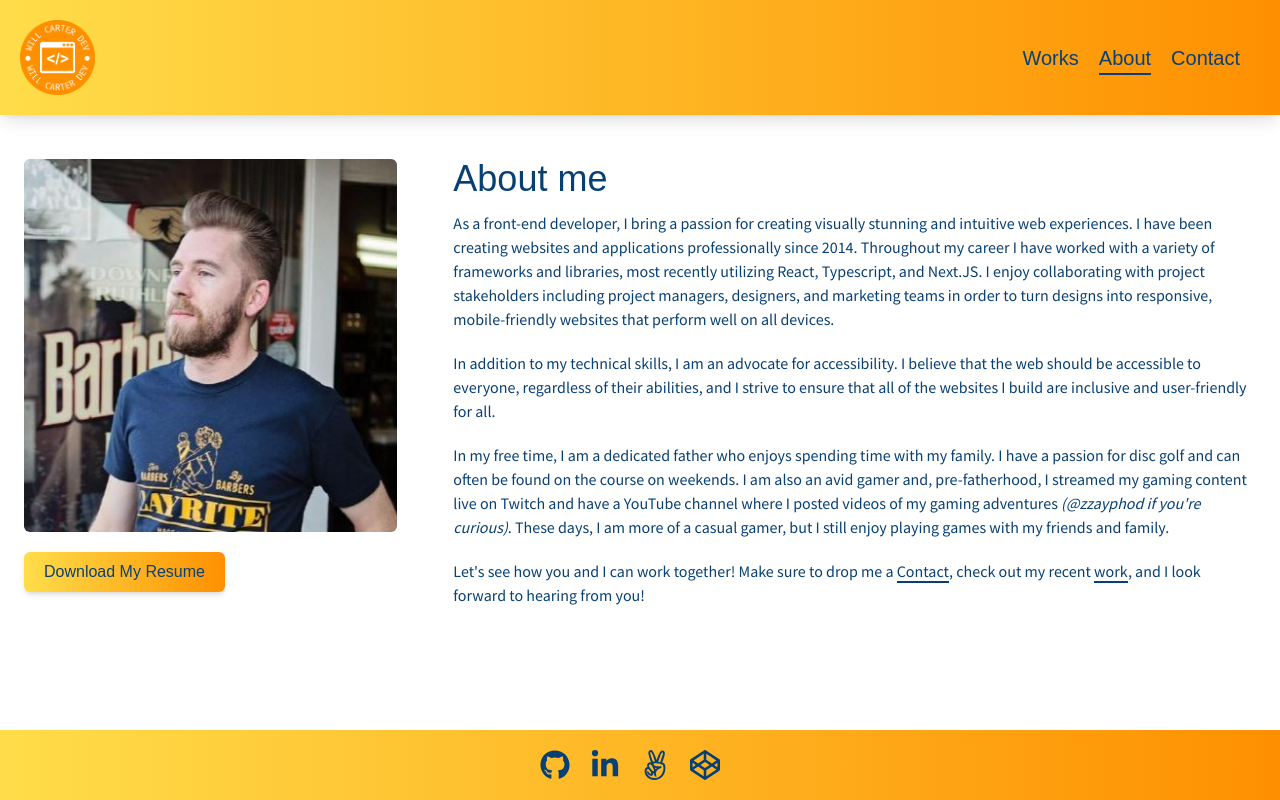
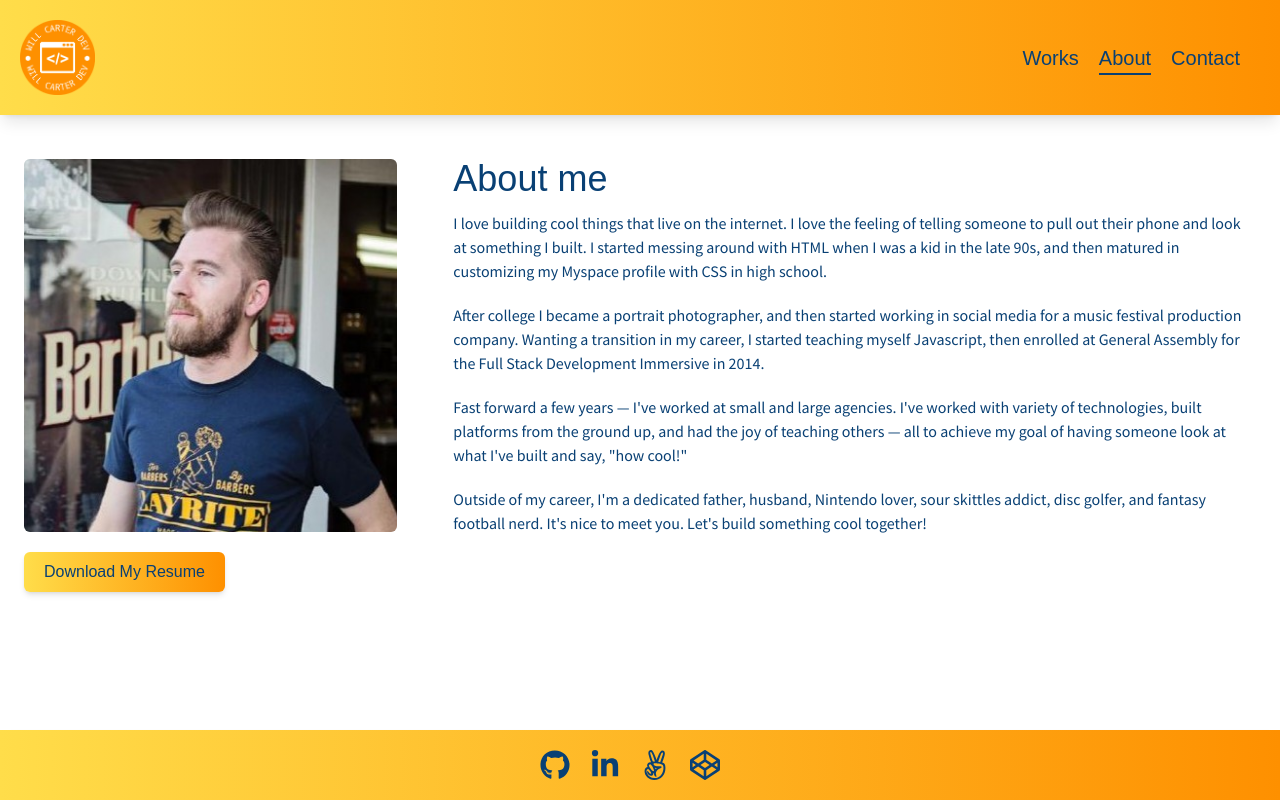
Before and after one commit to whcarter3/willcarter.dev, a Next.js app: page /about in a window 1280 px wide. Built offline with nearby package versions, Linux system fonts and the light colour scheme; a web font is replaced by a local one.

Commit message:
updates about me copy

```diff
--- a/pages/about.tsx
+++ b/pages/about.tsx
@@ -41,53 +41,35 @@ const About = (): JSX.Element => {
           <div className="col-span-2">
             <h1 className="text-4xl mb-3">About me</h1>
             <p className="mb-5">
-              As a front-end developer, I bring a passion for creating
-              visually stunning and intuitive web experiences. I have
-              been creating websites and applications professionally
-              since 2014. Throughout my career I have worked with a
-              variety of frameworks and libraries, most recently
-              utilizing React, Typescript, and Next.JS. I enjoy
-              collaborating with project stakeholders including
-              project managers, designers, and marketing teams in
-              order to turn designs into responsive, mobile-friendly
-              websites that perform well on all devices.
+              I love building cool things that live on the internet. I
+              love the feeling of telling someone to pull out their
+              phone and look at something I built. I started messing
+              around with HTML when I was a kid in the late 90s, and
+              then matured in customizing my Myspace profile with CSS
+              in high school.
             </p>
             <p className="mb-5">
-              In addition to my technical skills, I am an advocate for
-              accessibility. I believe that the web should be
-              accessible to everyone, regardless of their abilities,
-              and I strive to ensure that all of the websites I build
-              are inclusive and user-friendly for all.
+              After college I became a portrait photographer, and then
+              started working in social media for a music festival
+              production company. Wanting a transition in my career, I
+              started teaching myself Javascript, then enrolled at
+              General Assembly for the Full Stack Development
+              Immersive in 2014.
             </p>
             <p className="mb-5">
-              In my free time, I am a dedicated father who enjoys
-              spending time with my family. I have a passion for disc
-              golf and can often be found on the course on weekends. I
-              am also an avid gamer and, pre-fatherhood, I streamed my
-              gaming content live on Twitch and have a YouTube channel
-              where I posted videos of my gaming adventures{' '}
-              <em>(@zzayphod if you&apos;re curious)</em>. These days,
-              I am more of a casual gamer, but I still enjoy playing
-              games with my friends and family.
+              Fast forward a few years &mdash; I&apos;ve worked at
+              small and large agencies. I&apos;ve worked with variety
+              of technologies, built platforms from the ground up, and
+              had the joy of teaching others &mdash; all to achieve my
+              goal of having someone look at what I&apos;ve built and
+              say, &quot;how cool!&quot;
             </p>
 
             <p className="mb-5">
-              Let&apos;s see how you and I can work together! Make
-              sure to drop me a{' '}
-              <Link
-                href="/contact"
-                className="border-b-2 border-brand-darker"
-              >
-                Contact
-              </Link>
-              , check out my recent{' '}
-              <Link
-                href="/works"
-                className="border-b-2 border-brand-darker"
-              >
-                work
-              </Link>
-              , and I look forward to hearing from you!
+              Outside of my career, I&apos;m a dedicated father,
+              husband, Nintendo lover, sour skittles addict, disc
+              golfer, and fantasy football nerd. It&apos;s nice to
+              meet you. Let&apos;s build something cool together!
             </p>
           </div>
         </div>
```
